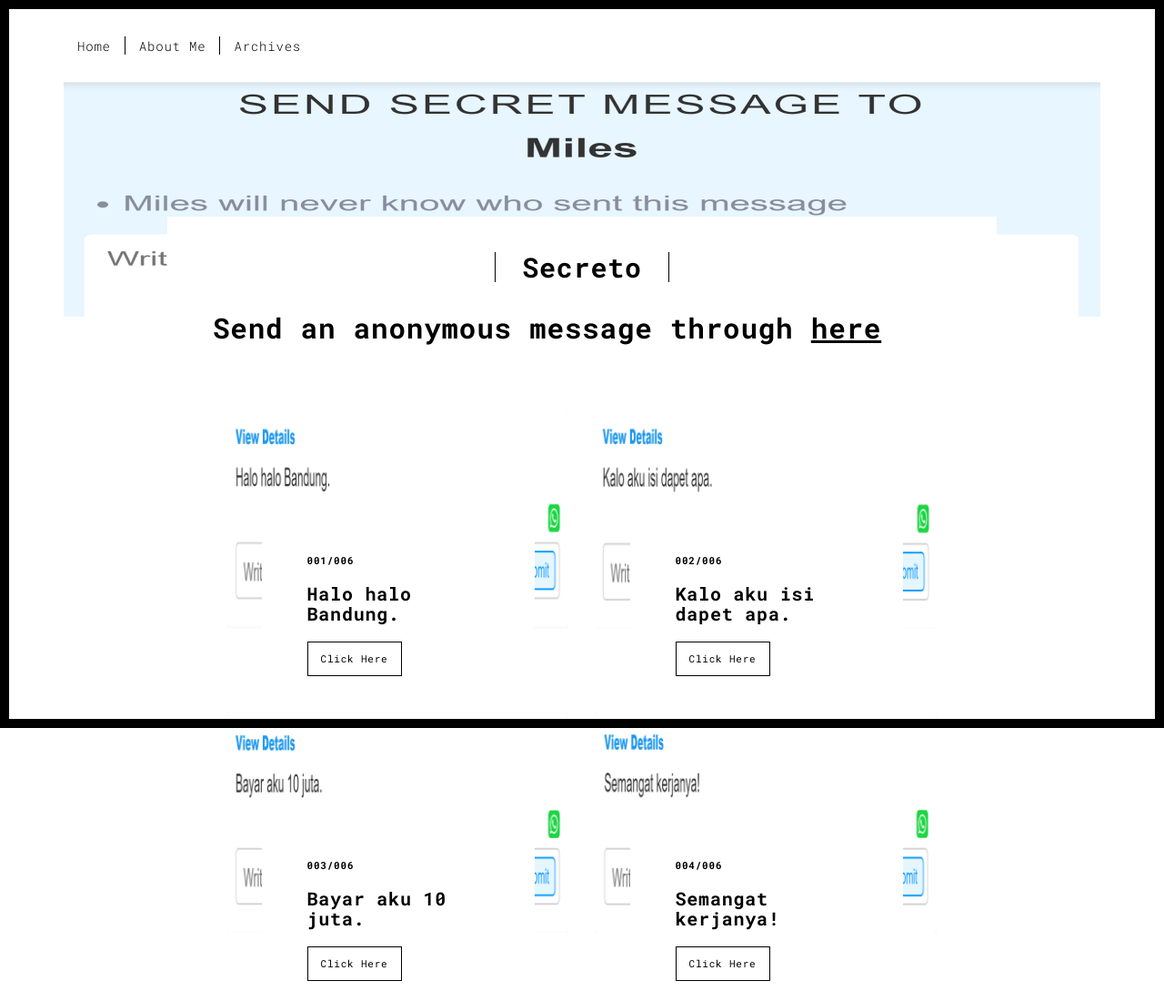
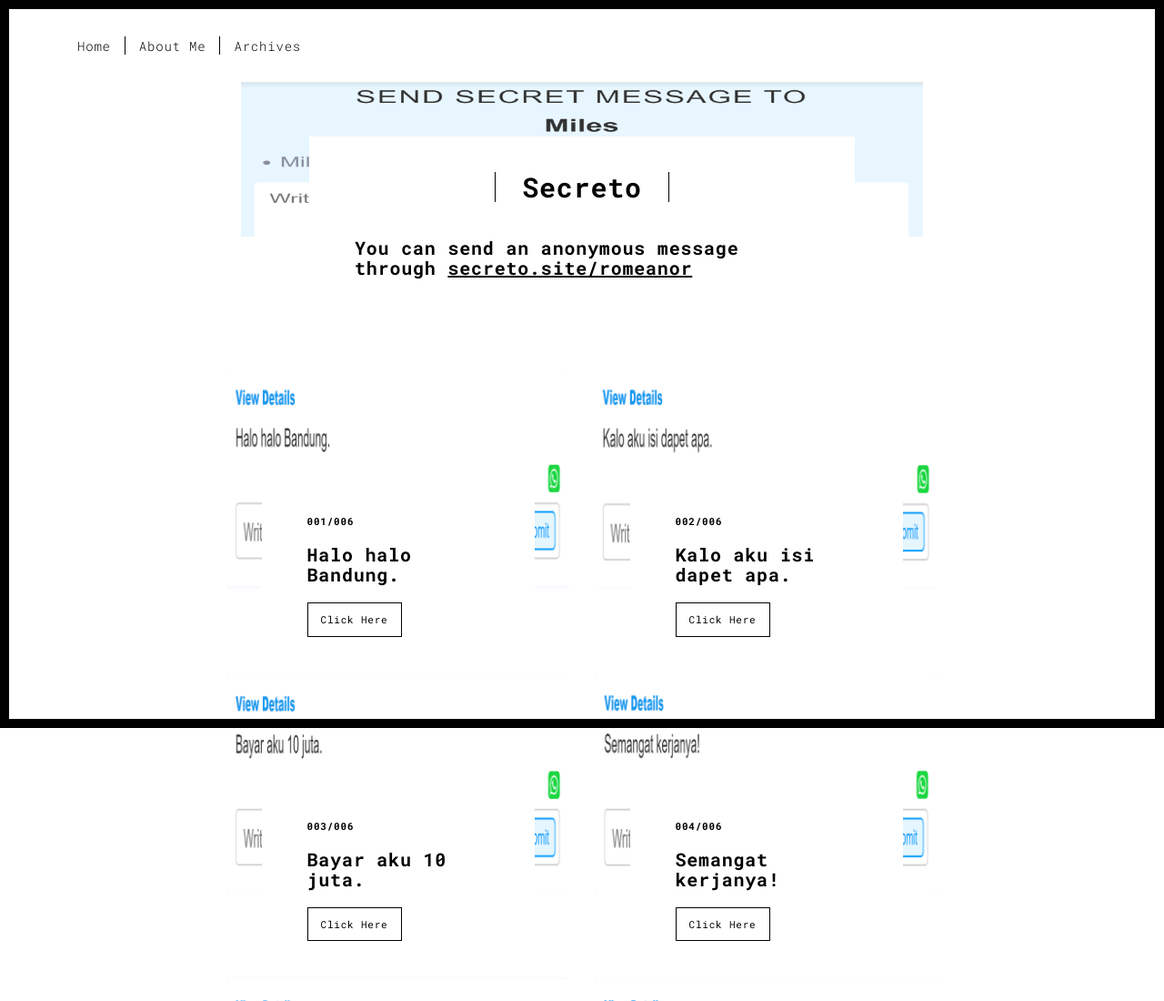
Before and after one commit to estrolonz/romeanor.github.io, a plain HTML site: page secreto.html in a window 1280 px wide. Shown: the top 1100 px of the page at 91% size. Drawn offline with Linux system fonts and the light colour scheme.

Commit message:
perubahan pada genshin dan secreto html

```diff
--- a/genshin.html
+++ b/genshin.html
@@ -14,6 +14,7 @@
 
   <link rel="apple-touch-icon" sizes="180x180" href="./assets/apple-icon-180x180.png" />
   <link href="./assets/favicon.ico" rel="icon" />
+  <link rel="icon" type="image/png" sizes="32x32" href="./assets/images/yin-and-yang.png" />
 
   <link href="./main.css" rel="stylesheet" />
 
@@ -64,7 +65,8 @@
   <div class="section-container float-in">
     <div class="container">
       <div class="row">
-        <div class="col-xs-12">
+        <!-- <div class="col-xs-12"> -->
+        <div class="col-sm-8 col-sm-offset-2 section-container-spacer">
           <img src="./assets/images/gallery-cover/genshingallery-cover.jpg" class="img-responsive" alt="" />
           <div class="card-container">
             <div class="text-center">
--- a/secreto.html
+++ b/secreto.html
@@ -57,28 +57,28 @@
     <div class="container">
       <!-- Header section -->
       <div class="row">
-        <div class="col-xs-12">
+        <!-- <div class="col-xs-12"> -->
+        <div class="col-sm-8 col-sm-offset-2 section-container-spacer">
           <img src="./assets/images/gallery-cover/secreto-cover.png" class="img-responsive" alt="" />
           <div class="card-container">
             <div class="text-center">
               <h1 class="h2">Secreto</h1>
             </div>
+            <h3>
+              You can send an anonymous message through
+              <a href="https://secreto.site/akynn7" style="color: black; text-decoration: underline"
+                target="_blank">secreto.site/romeanor</a>
+            </h3>
+
+            <!-- <blockquote> -->
             <!-- <p>
-                Nulla facilisi. Vivamus vestibulum, elit in scelerisque
-                ultricies, nisl nunc pulvinar ligula, id sodales arcu sapien in
-                nisi. Quisque libero enim, mattis non augue posuere, venenatis
-                dapibus urna.
-              </p> -->
-
-            <blockquote>
-              <p>
                 Send an anonymous message through
                 <a href="https://secreto.site/akynn7" style="color: black; text-decoration: underline"
                   target="_blank">here</a>
-              </p>
+              </p> -->
 
-              <!-- <small class="pull-right">Irina Martin</small> -->
-            </blockquote>
+            <!-- <small class="pull-right">Irina Martin</small> -->
+            <!-- </blockquote> -->
             <!-- </div> -->
           </div>
         </div>
```
Also changed, not shown: main.css (line endings or trailing spaces).
